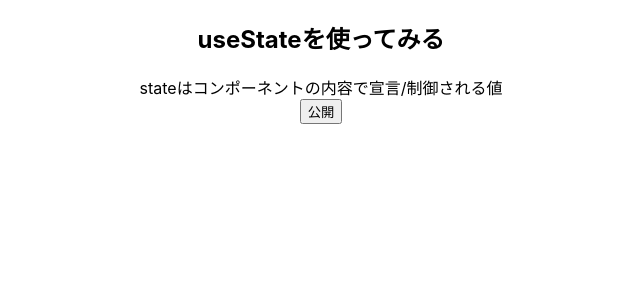
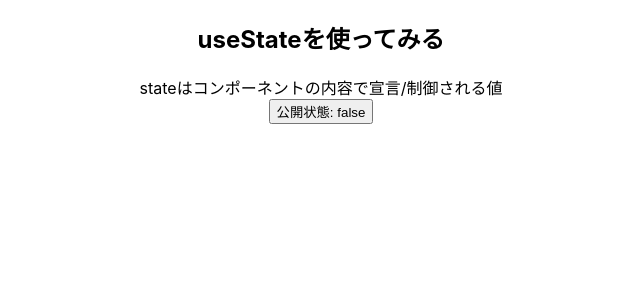
Before and after one commit to maruring/React, a React (Create React App) app in the folder app/react-app/: page / in a window 1280 px wide. Shown: the top 300 px of the page, without its empty margins (319-959 px from the left). Built offline with nearby package versions, Linux system fonts and the light colour scheme.

Commit message:
propsにuseStateを渡す方法

```diff
--- a/app/react-app/src/components/Article.jsx
+++ b/app/react-app/src/components/Article.jsx
@@ -1,16 +1,18 @@
 import React from "react";
 import { useState } from "react";
-import {Title, Content} from './index';
+import {Title, Content, PublishButton} from './index';
 
 
 const Article = (props) => {
-    const [isPublish, setIsPublished] = useState(false);
-    console.log(isPublish);
+    const [isPublished, setIsPublished] = useState(false);
+    const publishArticle = () => {
+        setIsPublished(true);
+    };
     return (
         <div>
             <Title title={props.title} />
             <Content content={props.content} />
-            <button onClick={() => setIsPublished(true)}>公開</button>
+            <PublishButton isPublished={isPublished} onClick={publishArticle} />
         </div>
     );
 };
--- /dev/null
+++ b/app/react-app/src/components/PublishButton.jsx
@@ -0,0 +1,13 @@
+import React from "react";
+
+const PublishButton = (props) => {
+    return(
+        <div>
+            <button onClick={() => props.onClick()}>
+                公開状態: {props.isPublished.toString()}
+            </button>
+        </div>
+    );
+};
+
+export default PublishButton;
--- a/app/react-app/src/components/index.js
+++ b/app/react-app/src/components/index.js
@@ -4,3 +4,4 @@ export {default as BlueButton} from './Button'
 export {default as Title} from './Title'
 export {default as Content} from './Content'
 export {default as Article} from './Article'
+export {default as PublishButton} from './PublishButton'
```
Also changed, not shown: 1 other file (tests, documents, lock files or other folders).
